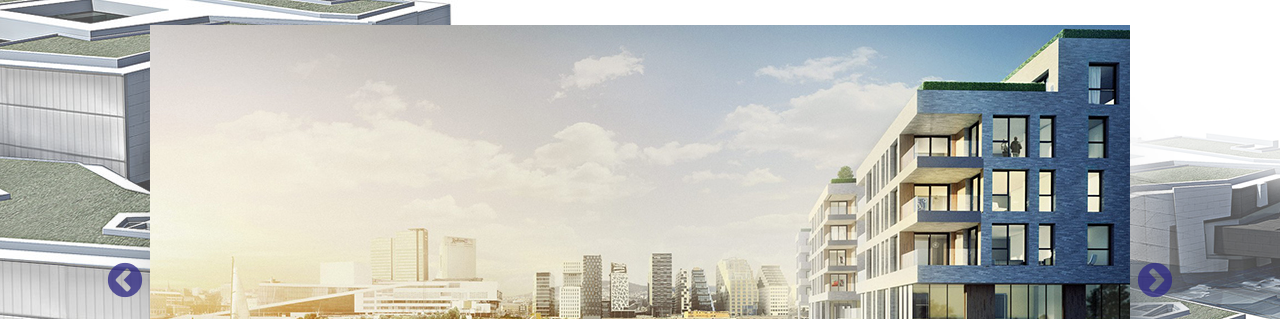
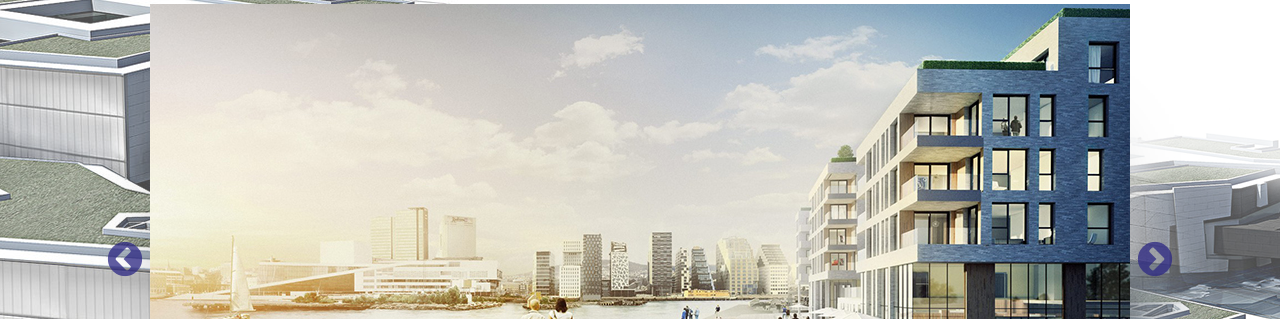
Before and after one commit to DmitriyProjects/k19-exam, a plain HTML site: page index.html in a window 1280 px wide. Shown: the part 212-531 px from the top of the page. Drawn offline with nearby package versions, Linux system fonts and the light colour scheme; a web font is replaced by a local one.

Commit message:
Финальные правки

```diff
--- a/css/style.css
+++ b/css/style.css
@@ -179,7 +179,7 @@ a.phone-mail:focus {
 .sl {
   display: block;
   position: absolute;
-  top: -560px;
+  top: -581px;
   margin-bottom: -514px;
   box-shadow: 0 100px 100px -70px #000;
 }
```
